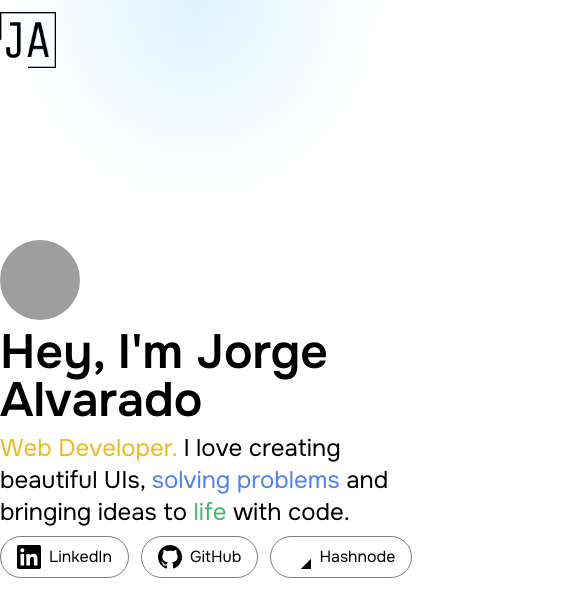
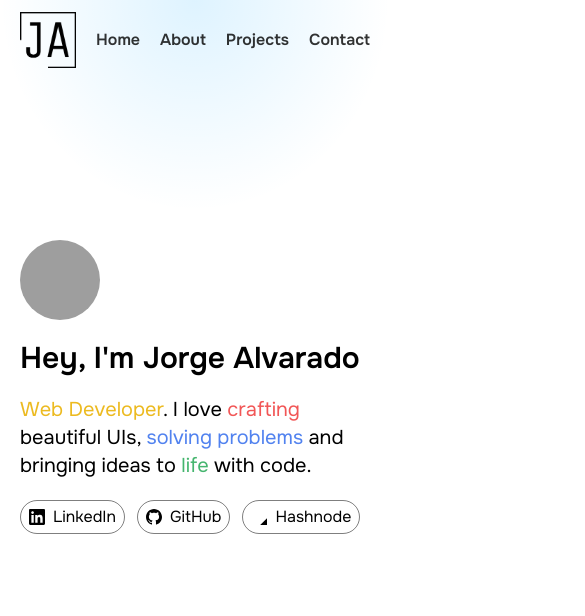
Before and after one commit to Alvarado08/v3-portfolio, an Astro site: page / in a window 390 px wide. Shown: the top 616 px of the page, 585 px wide, since content can reach past the window. Built offline with nearby package versions, Linux system fonts and the light colour scheme; Astro itself is replaced by a stand-in of ours; grey boxes are pictures that could not be loaded.

Commit message:
Responsive design

```diff
--- a/src/components/Header.astro
+++ b/src/components/Header.astro
@@ -1,4 +1,4 @@
-<header class="flex justify-between items-center py-3 w-[1120px] mx-auto">
+<header class="flex justify-between items-center py-3 px-5 w-full xl:w-[1120px] mx-auto">
     <img class="size-14" src="/brand.png" alt="Jorge Alvarado brand">
     <nav class="flex font-semibold items-center gap-x-5 opacity-80">
         <a href="/">Home</a>
--- a/src/components/SocialPill.astro
+++ b/src/components/SocialPill.astro
@@ -1,5 +1,5 @@
 <a
-    class="rounded-full border border-black/50 flex justify-center items-center gap-x-2 py-2 px-4 hover:scale-110 transition"
+    class="rounded-full border border-black/50 flex justify-center items-center gap-x-2 py-1 px-2 md:py-2 md:px-4 hover:scale-110 transition"
     {...Astro.props}
     target="_blank"
     rel="noopener noreferrer"
--- a/src/pages/index.astro
+++ b/src/pages/index.astro
@@ -10,25 +10,25 @@ import HashNodeIcon from '../components/icons/HashNodeIcon.astro';
 
 <Layout
 title="Jorge Alvarado - Web Developer and Programmer"
-description="Jorge Alvarado's portfolio and personal website. Computer Engineer | Front End Developer | Full Stack Developer">
-	<main>
-		<section class="w-full mx-auto lg:w-[740px] py-40">
-			<img class="rounded-full size-20 object-cover mb-2" src="/profile.png" alt="Jorge Alvarado photo">
-			<h1 class="text-5xl font-bold pb-2">Hey, I'm Jorge Alvarado</h1>
-			<h2 class="text-2xl text-wrap">
-				<span class="text-yellow-500/90">Web Developer.</span> <span>I love creating beautiful UIs, <span class="text-blue-600/80">solving problems</span> and bringing ideas to <span class="text-green-600/80">life</span> with code.</span>
+description="Jorge Alvarado's portfolio and personal website. Computer Engineer | Front-End Developer | Full-Stack Developer">
+	<main class="px-5">
+		<section class="w-full mx-auto lg:w-[740px] py-40 space-y-5">
+			<img class="rounded-full size-20 object-cover" src="/profile.png" alt="Jorge Alvarado photo">
+			<h1 class="text-3xl md:text-4xl lg:text-5xl font-bold">Hey, I'm Jorge Alvarado</h1>
+			<h2 class="text-xl lg:text-2xl text-wrap max-w-[700px]">
+				<span class="text-yellow-500/90">Web Developer</span>. I love <span class="text-red-500/90">crafting</span><span> beautiful UIs, <span class="text-blue-600/80">solving problems</span> and bringing ideas to <span class="text-green-600/80">life</span> with code.</span>
 			</h2>
-			<nav class="flex gap-x-3 mt-2">
+			<nav class="flex gap-3 flex-wrap">
 				<SocialPill href="https://linkedin.com/in/jorgep-alvarado">
-					<LinkedInIcon class="size-6"/>
+					<LinkedInIcon class="size-4 md:size-6"/>
 					LinkedIn
 				</SocialPill>
 				<SocialPill href="https://github.com/alvarado08">
-					<GitHubIcon class="size-6"/>
+					<GitHubIcon class="size-4 md:size-6"/>
 					GitHub
 				</SocialPill>
 				<SocialPill href="https://jalvarado.hashnode.dev">
-					<HashNodeIcon class="size-6"/>
+					<HashNodeIcon class="size-4 md:size-6"/>
 					Hashnode
 				</SocialPill>
 			</nav>
```
